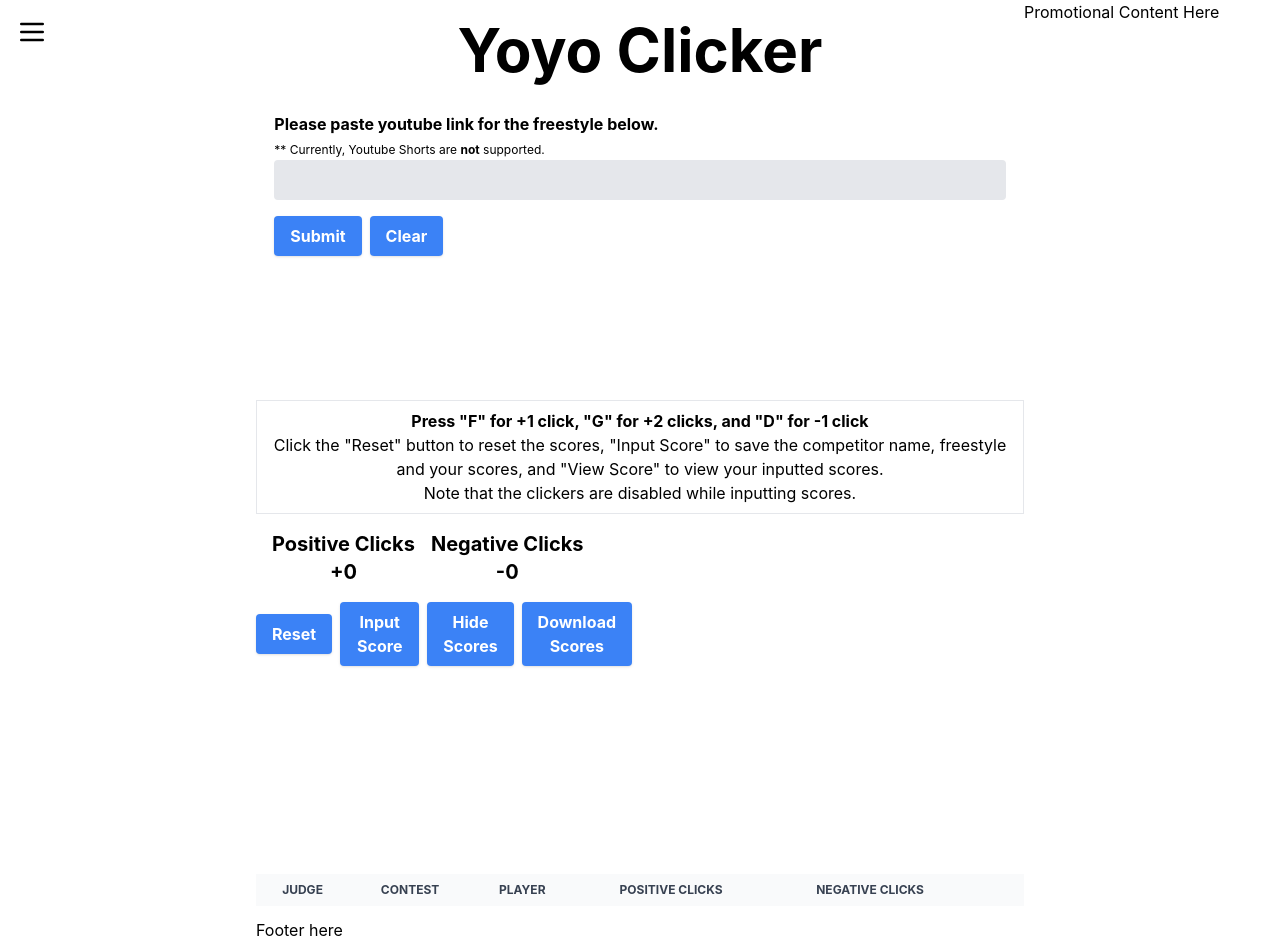
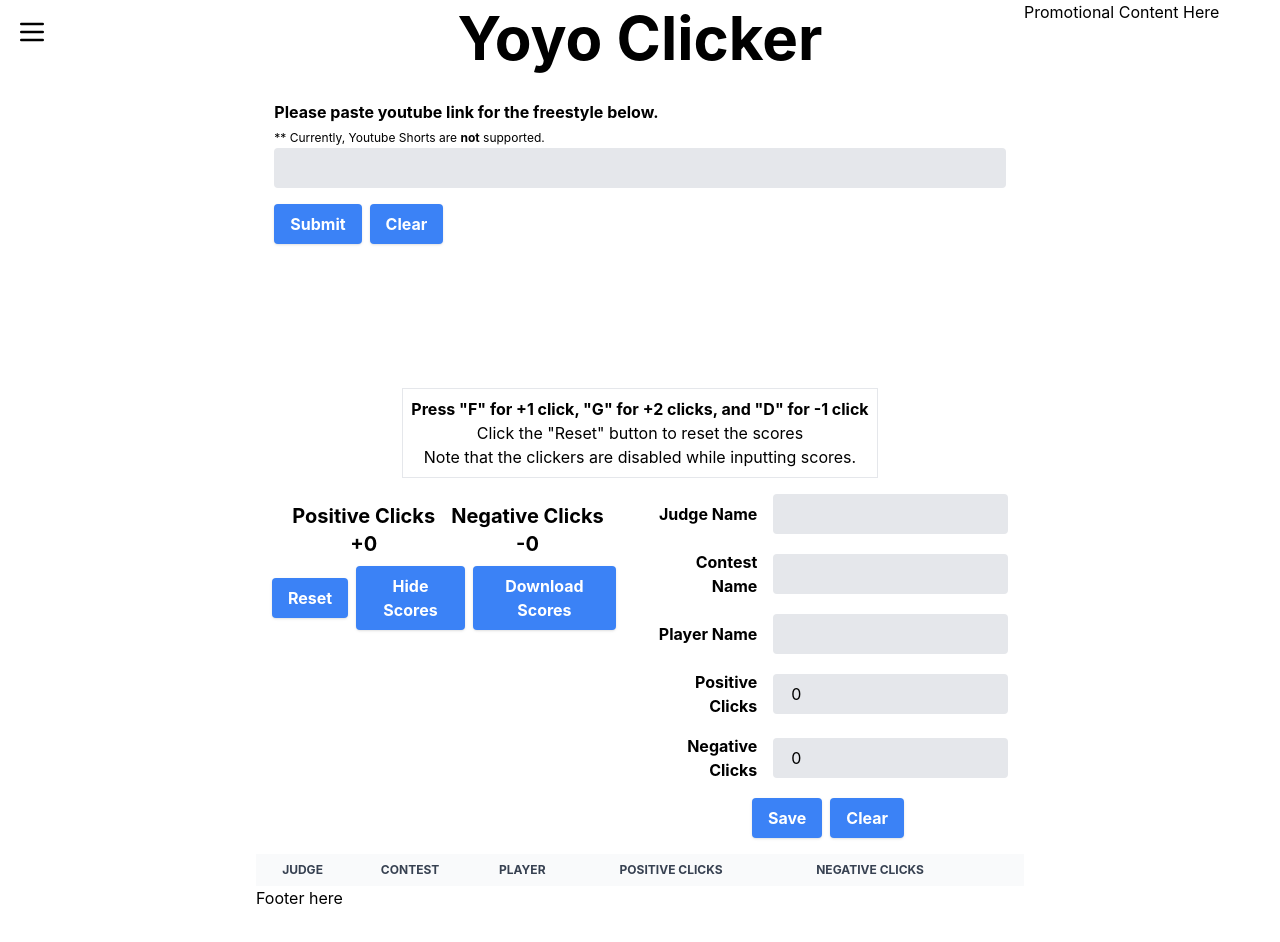
Before and after one commit to jyan500/react-yoyo-clicker, a React (Create React App) app: page / in a window 1280 px wide. After the commit the page ends 910 px from the top, so only its background shows below. Built offline with nearby package versions, Linux system fonts and the light colour scheme.

Commit message:
fixing site format

```diff
--- a/src/App.jsx
+++ b/src/App.jsx
@@ -19,7 +19,7 @@ const App = () => {
 						<HamburgerButton onClick={handleToggleSidebar} />
 					    <SideBar isOpen={isSidebarOpen} onClose={handleToggleSidebar} />
 				    </div>
-				    <div className = "flex flex-1">
+				    <div className = "flex-1">
 					    <div>
 					    	<Routes>
 						    	<Route path = "/" element = {<Home/>}></Route>
--- a/src/components/pages/Home/Home.jsx
+++ b/src/components/pages/Home/Home.jsx
@@ -208,13 +208,13 @@ export const Home = () => {
 			</div>
 			<div className = "text-center mt-6 p-2 border">
 				<p className = {styles.label}>Press "F" for +1 click, "G" for +2 clicks, and "D" for -1 click </p>
-				<p>Click the "Reset" button to reset the scores, "Input Score" to save the competitor name, freestyle and your scores, and "View Score" to view your inputted scores.</p>
+				<p>Click the "Reset" button to reset the scores</p>
 				<p>Note that the clickers are disabled while inputting scores.</p>
 			</div>
 
-			<div className = "flex flex-row">
-				<div>
-					<div className = "flex flex-row p-2">
+			<div className = "flex flex-row w-full">
+				<div className = "flex w-1/2 flex-col p-4 items-center">
+					<div className = "flex flex-row justify-center items-center">
 						<div className = {`${styles.label} ${isClickerDisabled ? "opacity-50": ""} flex flex-col justify-center items-center p-2`}>
 							<h1 className = "text-xl">Positive Clicks</h1>
 							<div><span className = "text-xl">+{positiveClicks}</span></div>
@@ -229,16 +229,16 @@ export const Home = () => {
 							setPositiveClicks(0)
 							setNegativeClicks(0)
 						}}>Reset</button>
-						<button className = {defaultButton} onClick = {() => {
+						{/*<button className = {defaultButton} onClick = {() => {
 							setIsClickerDisabled(true)
 							setShowScoreForm(true)
 							setForm({id: "", judgeName: "", playerName: "", contestName: "", positiveClicks: 0, negativeClicks: 0})
 						}}>Input Score</button>
-						<button className = {defaultButton} onClick = {() => setShowInputtedScores(!showInputtedScores)}>{showInputtedScores ? "Hide": "View"} Scores</button>
+*/}						<button className = {defaultButton} onClick = {() => setShowInputtedScores(!showInputtedScores)}>{showInputtedScores ? "Hide": "View"} Scores</button>
 						<button className = {defaultButton} onClick = {() => downloadExcel()}>Download Scores</button>
 					</div>
 				</div>
-				<div className = {`${showScoreForm ? "visible": "invisible"} p-2 w-full max-w-sm`}>
+				<div className = "flex w-1/2 flex-col p-4 ">
 					{
 						[
 							{key: "judgeName", text: "Judge Name"},
@@ -257,6 +257,8 @@ export const Home = () => {
 								    <div className="md:w-2/3">
 								      <input className={styles.textInput}
 									    id="inline-full-name"
+									    onFocus = {(e) => {setIsClickerDisabled(true)}}
+									    onBlur = {(e) => {setIsClickerDisabled(false)}}
 									    onChange={(e) => setForm({...form, [t.key]: e.target.value})}
 									    type={t.key === "positiveClicks" || t.key === "negativeClicks" ? "number" : "text"}
 									    value={form[t.key]}
@@ -271,8 +273,8 @@ export const Home = () => {
 						<button onClick = {submitForm} className = {defaultButton}>Save</button>
 						<button onClick = {() => {
 							setIsClickerDisabled(false)
-							setShowScoreForm(false)
-						}}  className = {defaultButton}>Cancel</button>
+							setForm({id: "", judgeName: "", playerName: "", contestName: "", positiveClicks: 0, negativeClicks: 0})
+						}}  className = {defaultButton}>Clear</button>
 					</div>
 				</div>
 			</div>
```
